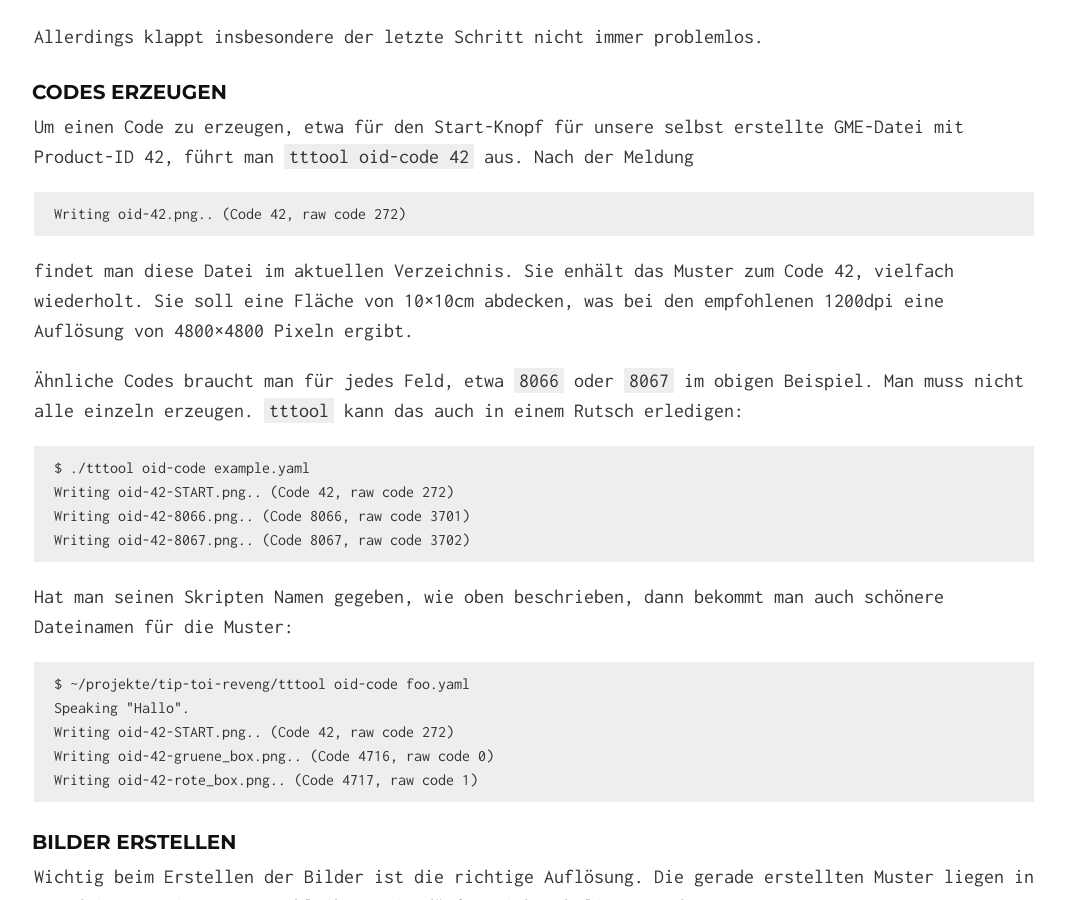
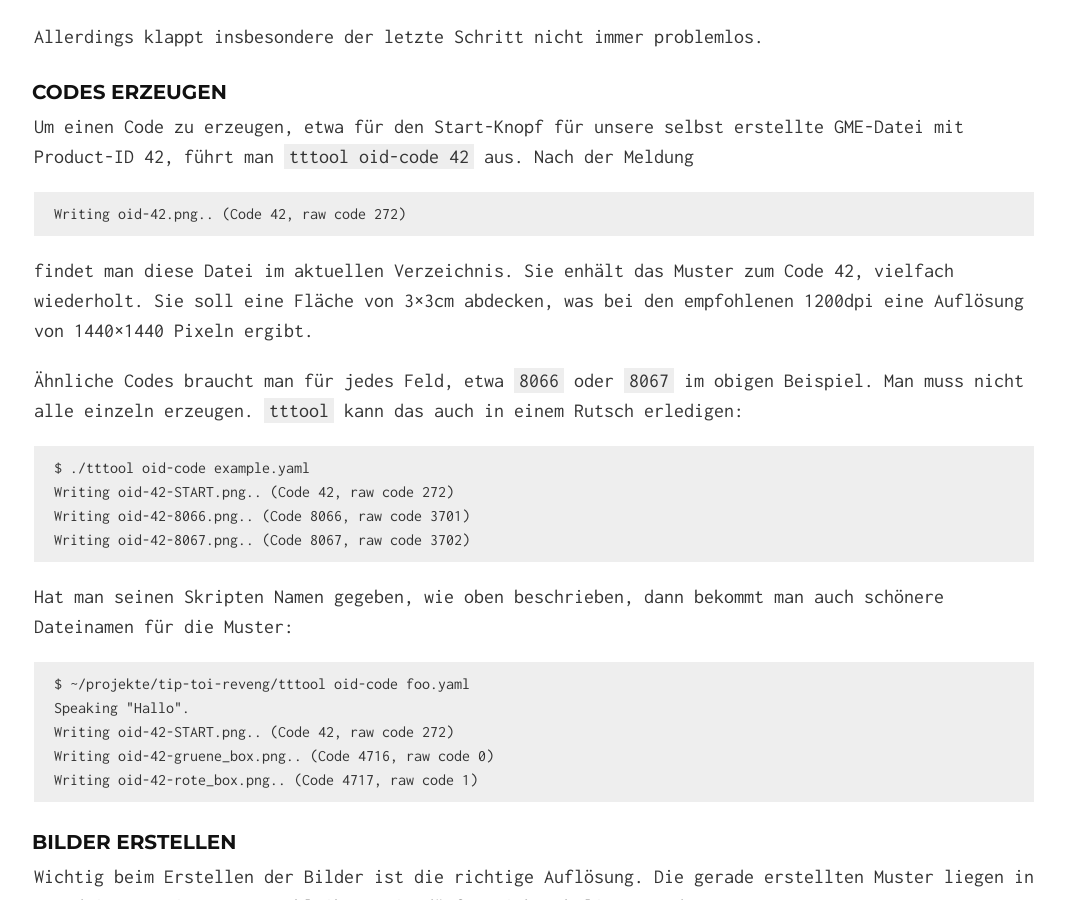
Before and after one commit to entropia/tip-toi-reveng, a Jekyll site: the page built from index.md, in a window 1280 px wide and 900 px high, scrolled down 8400 px. Shown: the whole window, without its empty margins (106-1171 px from the left). Built offline with Jekyll 4.4.1, drawn with Linux system fonts in a browser that asks for light colours.

Commit message:
Default ist 3cm×3cm

```diff
--- a/index.md
+++ b/index.md
@@ -398,8 +398,8 @@ aus. Nach der Meldung
     Writing oid-42.png.. (Code 42, raw code 272)
 
 findet man diese Datei im aktuellen Verzeichnis. Sie enhält das Muster
-zum Code 42, vielfach wiederholt. Sie soll eine Fläche von 10×10cm
-abdecken, was bei den empfohlenen 1200dpi eine Auflösung von 4800×4800
+zum Code 42, vielfach wiederholt. Sie soll eine Fläche von 3×3cm
+abdecken, was bei den empfohlenen 1200dpi eine Auflösung von 1440×1440
 Pixeln ergibt.
 
 Ähnliche Codes braucht man für jedes Feld, etwa `8066` oder `8067` im
```
